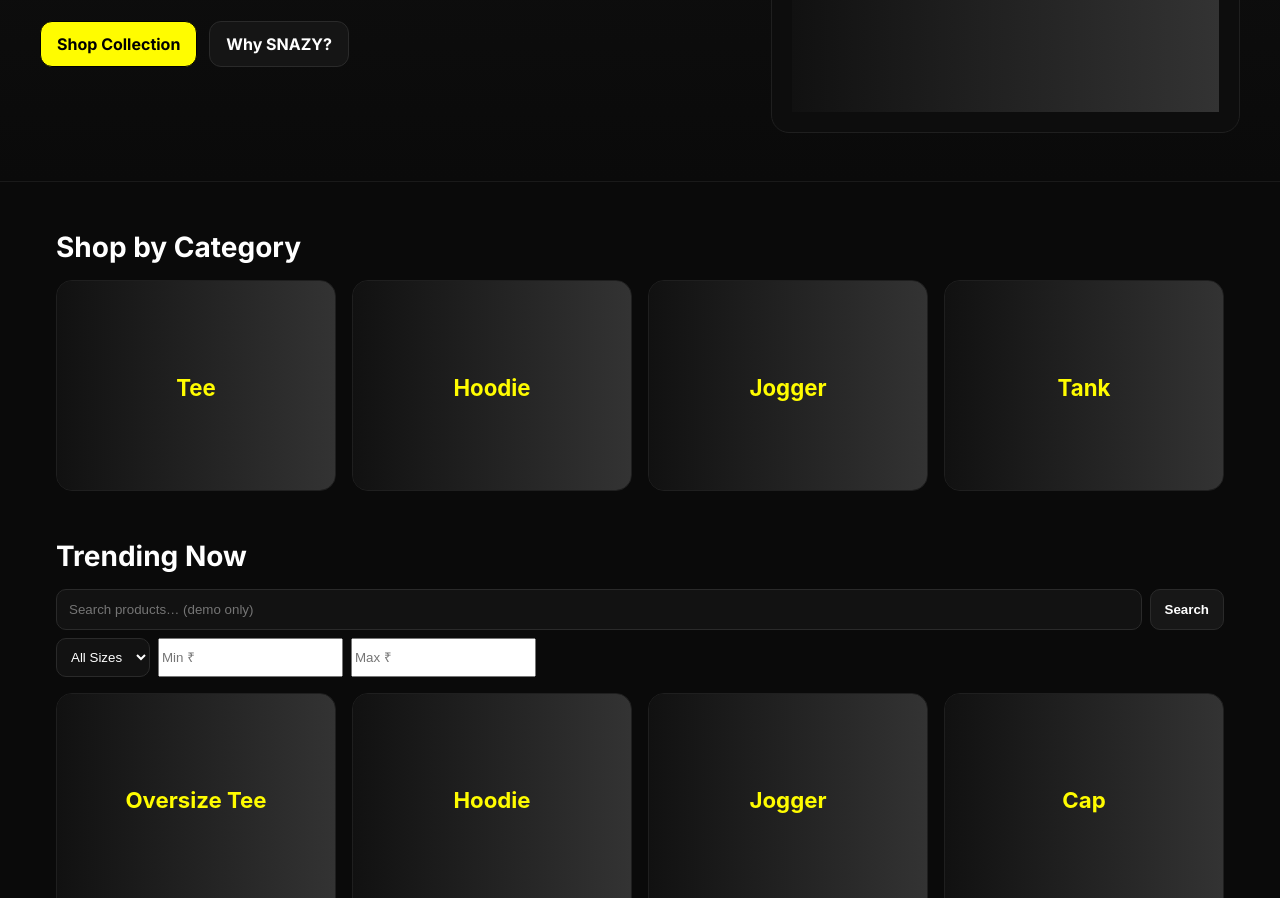
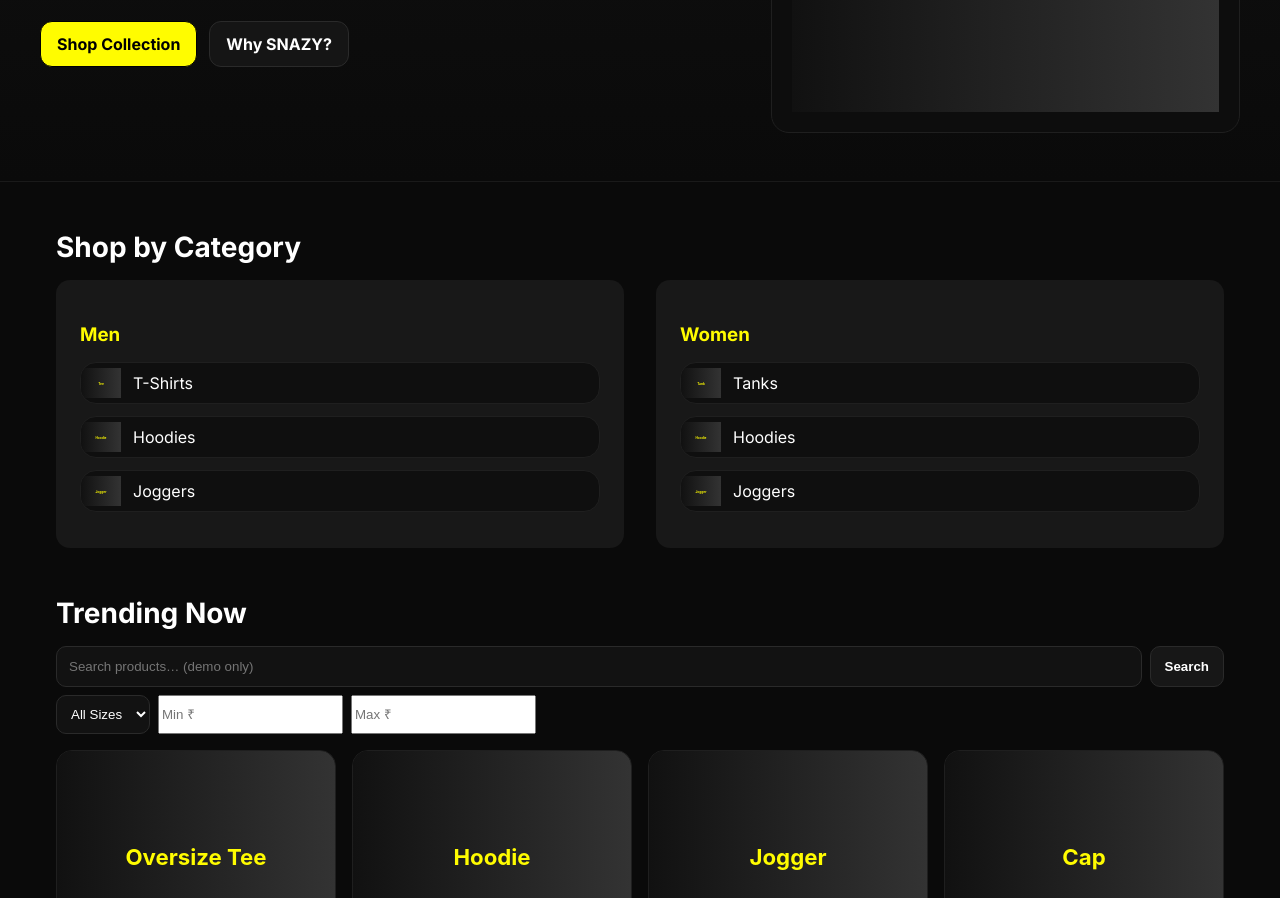
Before and after one commit to ritikrana010-ui/snazy, a plain HTML site: page index.html in a window 1280 px wide. Shown: the part 404-1302 px from the top of the page. Drawn offline with Linux system fonts and the light colour scheme; a script that the page names is missing.

Commit message:
Update index.html

```diff
--- a/index.html
+++ b/index.html
@@ -10,6 +10,34 @@
   <link rel="preconnect" href="https://fonts.gstatic.com" crossorigin>
   <link href="https://fonts.googleapis.com/css2?family=Inter:wght@400;600;700;800&display=swap" rel="stylesheet">
   <link rel="stylesheet" href="styles.css"/>
+  <style>
+    .grid.two-cols {
+      display: flex;
+      gap: 32px;
+    }
+    .category-block {
+      background: #181818;
+      border-radius: 14px;
+      padding: 24px;
+      flex: 1;
+    }
+    .category-block h3 {
+      margin-bottom: 16px;
+      color: var(--brand);
+    }
+    .category-block .item {
+      display: flex;
+      align-items: center;
+      gap: 12px;
+      margin-bottom: 12px;
+      color: #fff;
+      text-decoration: none;
+    }
+    .category-block .item img {
+      width: 40px;
+      height: 40px;
+    }
+  </style>
 </head>
 <body>
   <div class="notice">🔥 Flat 10% OFF on first order — use code <b>SNAZY10</b></div>
@@ -17,7 +45,8 @@
     <nav class="nav">
       <a class="brand" href="#"><img src="assets/logo.svg" alt="SNAZY logo" /></a>
       <div class="links">
-        <a href="#shop">Shop</a>
+        <a href="#men">Men</a>
+        <a href="#women">Women</a>
         <a href="#about">About</a>
         <a href="#contact">Contact</a>
         <a class="cta" href="#shop">Shop Now</a>
@@ -45,11 +74,19 @@
 
   <section class="section categories" id="categories">
     <h2>Shop by Category</h2>
-    <div class="grid">
-      <a class="item" href="#shop"><img src="assets/tee.svg" alt="T-Shirts"/></a>
-      <a class="item" href="#shop"><img src="assets/hoodie.svg" alt="Hoodies"/></a>
-      <a class="item" href="#shop"><img src="assets/jogger.svg" alt="Joggers"/></a>
-      <a class="item" href="#shop"><img src="assets/tank.svg" alt="Tanks"/></a>
+    <div class="grid two-cols">
+      <div class="category-block" id="men">
+        <h3>Men</h3>
+        <a class="item" href="#shop"><img src="assets/tee.svg" alt="Men's T-Shirts"/><span>T-Shirts</span></a>
+        <a class="item" href="#shop"><img src="assets/hoodie.svg" alt="Men's Hoodies"/><span>Hoodies</span></a>
+        <a class="item" href="#shop"><img src="assets/jogger.svg" alt="Men's Joggers"/><span>Joggers</span></a>
+      </div>
+      <div class="category-block" id="women">
+        <h3>Women</h3>
+        <a class="item" href="#shop"><img src="assets/tank.svg" alt="Women's Tanks"/><span>Tanks</span></a>
+        <a class="item" href="#shop"><img src="assets/hoodie.svg" alt="Women's Hoodies"/><span>Hoodies</span></a>
+        <a class="item" href="#shop"><img src="assets/jogger.svg" alt="Women's Joggers"/><span>Joggers</span></a>
+      </div>
     </div>
   </section>
 
```
